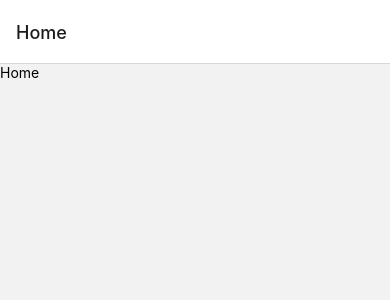
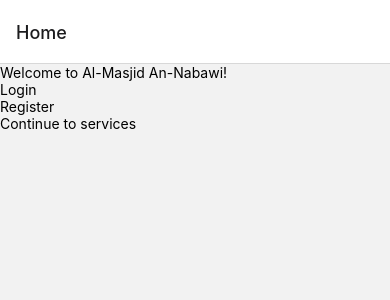
Before and after one commit to salaamah/mn-project2, a React Native app: screen /Home in a window 390 px wide. Shown: the top 300 px of the page. Built offline with nearby package versions, Linux system fonts and the light colour scheme.

Commit message:
navigate to Login and Register done

```diff
--- a/App.js
+++ b/App.js
@@ -18,7 +18,7 @@
         <Stack.Screen name="Home" component={Home}/>
         <Stack.Screen name="Login" component={Login}/>
         <Stack.Screen name="Register" component={Register}/>
-        <Stack.Screen name="UseService" component={UseServices}/>
+        <Stack.Screen name="UseServices" component={UseServices}/>
       </Stack.Navigator>
     </NavigationContainer>
   );
--- a/Screens/Home.js
+++ b/Screens/Home.js
@@ -1,10 +1,36 @@
-import { StyleSheet, Text, View } from 'react-native'
+import { StyleSheet, Text, View, TouchableOpacity } from 'react-native'
 import React from 'react'
 
-const Home = () => {
+const Home = ({navigation}) => {
   return (
     <View>
-      <Text>Home</Text>
+      <Text style>
+          Welcome to Al-Masjid An-Nabawi!
+      </Text>
+      <TouchableOpacity
+      onPress={()=>{
+          navigation.navigate('Login');
+      }
+    }
+      >
+          <Text>Login</Text>
+      </TouchableOpacity>
+      <TouchableOpacity
+      onPress={()=>{
+          navigation.navigate('Register');
+      }
+    }
+      >
+          <Text>Register</Text>
+      </TouchableOpacity>
+      <TouchableOpacity
+      onPress={()=>{
+          navigation.navigate('UseServices');
+      }
+    }
+      >
+          <Text>Continue to services</Text>
+      </TouchableOpacity>
     </View>
   )
 }
```
